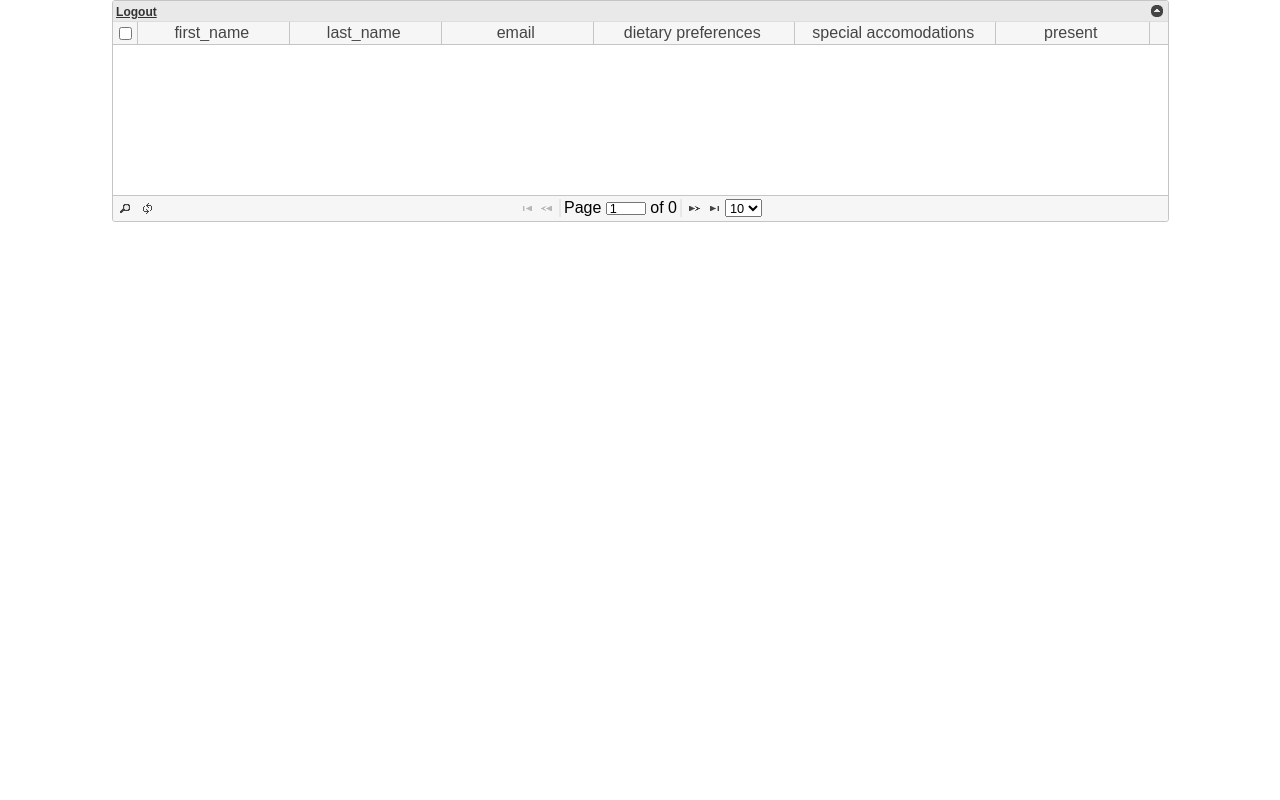
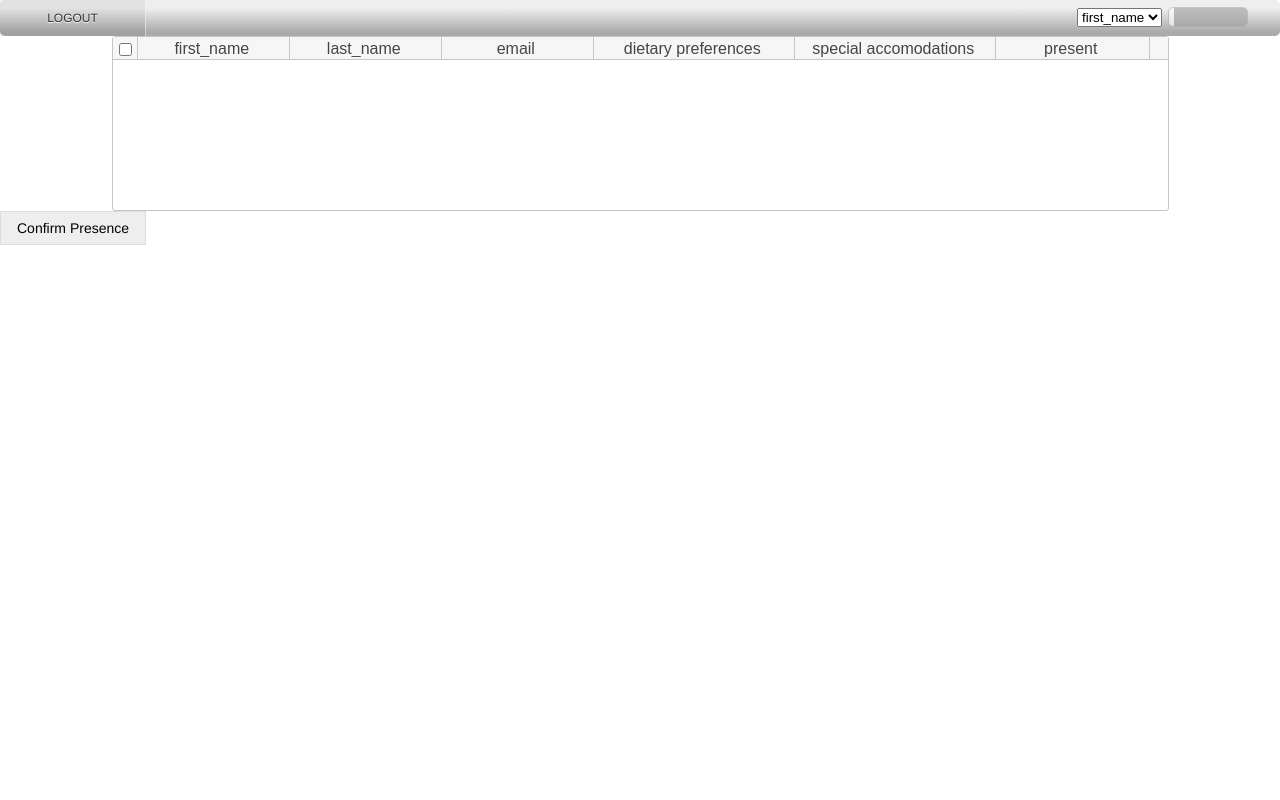
Before and after one commit to SungHoHong2/SWhacks-checkin, a Python web app: template templates/checkin_list.html in a window 1280 px wide. Run offline with Jinja, Linux system fonts and the light colour scheme; the template is opened without the code that fills it: most values are stand-ins (such as "Sample title", 1, 10 or a date in 2020); lists and menus that the app fills with data are empty; grey boxes are pictures that could not be loaded.

Commit message:
added list features

```diff
--- a/templates/checkin_list.html
+++ b/templates/checkin_list.html
@@ -12,12 +12,13 @@
 <link rel="stylesheet" type="text/css" media="screen" href="/templates/css/ui.jqgrid.css">
 <link rel="stylesheet" type="text/css" media="screen" href="/templates/css/ui.multiselect.css">
 <link rel="stylesheet" type="text/css" media="screen" href="/templates/css/checkin.css">
+<link rel="stylesheet" href="/templates/css/top_menu.css">
 
 
 <script type="text/javascript">
 
+var checkin_grid;
 $(document).ready(function() {
-    var checkin_grid;
     var attendant_list = {
         page : 1, total: 2, records: 10,
         rows : {{ attendant_list|safe }}
@@ -34,45 +35,104 @@
                 {name:'email'},
                 {name:'dietary_preferences', width: 200},
                 {name:'special_accomodations', width : 200},
-                {name:'present'}
+                {name:'present', align: 'center'}
             ],
-            onSelectRow: function(ids) {
-
-                var obj = checkin_grid.getRowData(ids);
-                var sendObj = {};
-                    sendObj.id = ids;
-
-                console.log(obj.present);
-                console.log(typeof obj.present);
-
-
-                if(obj.present=='true'){
-                    sendObj.is_present = true;
-                }
-
-                $.ajax({
-                    url : '../update',
-                    type: "POST",
-                    data : sendObj,
-                    success: function(data, textStatus, jqXHR){
-                        console.log(data);
-                    },
-                    error: function (jqXHR, textStatus, errorThrown){
-
-                    }
-                });
-            },
             rowNum:10,
             rowList:[10,20,30],
-            pager: '#pager2',
             sortname: 'id',
             sortorder: "desc",
             multiselect : true,
-            caption : '-'
     });
 
     checkin_grid = $("#checkin_list").jqGrid('navGrid','#pager2',{edit:false,add:false,del:false});
-    $('.ui-jqgrid-title').empty().append($('<a/>').text('Logout').attr('href','{{ logout_url }}'));
+
+
+    // search mode
+    $('#search_submit').click(function(){
+
+
+    })
+
+    // back to list mode
+    $('#search_text').keyup(function(e){
+
+        var code = e.which;
+        if(code==13)e.preventDefault();
+        if(code==32||code==13||code==188||code==186){
+            if($('#search_text').val() == ''){
+                location.href='/list';
+            }else{
+                var request_json = {
+                     col_name: $('#search_options').val(),
+                        text: $('#search_text').val()
+                };
+
+             $('#prev').remove();
+             $('#next').remove();
+
+                   $.ajax({
+                        url : '../list',
+                        type: "POST",
+                        data : request_json,
+                        success: function(data, textStatus, jqXHR){
+                            console.log(JSON.parse(data.attendant_list));
+                            console.log(checkin_grid.getRowData());
+
+                            var search_list = JSON.parse(data.attendant_list);
+
+                            $(checkin_grid.getRowData()).each(function(index, item){
+                                checkin_grid.delRowData(item.id);
+                            });
+
+                            for(var i=0;i<search_list.length;i++) {
+                                checkin_grid.jqGrid('addRowData', search_list[i].id, search_list[i]);
+                            }
+
+                        },
+                        error: function (jqXHR, textStatus, errorThrown){
+
+                        }
+                    });
+
+                }
+            }
+
+
+    });
+
+    $('#present_submit').click(function(){
+          var keys_array = checkin_grid.jqGrid('getGridParam','selarrrow');
+                        if(keys_array.length==0){ alert('Please select at least one row'); return; };
+
+                        if(!confirm('Are you sure?')){ return false; }
+
+                        var keys='';
+                        $(keys_array).each(function(index, item){
+                            keys+=item+',';
+                        });
+
+                        $.ajax({
+                            url : '../update',
+                            type: "POST",
+                            data : {keys: keys},
+                            success: function(data, textStatus, jqXHR){
+                                $(data.keys.split(',')).each(function(index, item){
+                                    if(checkin_grid.getRowData(item)['present']=='false') {
+                                        checkin_grid.jqGrid('setCell', item, 'present', true);
+                                    }else{
+                                        checkin_grid.jqGrid('setCell', item, 'present', false);
+                                    }
+                                });
+                            },
+                            error: function (jqXHR, textStatus, errorThrown){
+                                alert('Error!');
+                            }
+                        });
+
+    });
+
+
+
 });
 
 
@@ -80,6 +140,39 @@
 </head>
 
 <body>
+
+<div>
+	<div class="navMenu expander">
+		<div action="">
+			<input type="text" id ='search_text'/>
+            <select id="search_options">
+                  <option value="firstName">first_name</option>
+                  <option value="lastName">last_name</option>
+                  <option value="email">email</option>
+            </select>
+
+            <a href="{{ logout_url }}">Logout</a>
+
+		</div>
+	</div>
+
+</div>
+
+
+
 <table id="checkin_list"></table>
-<div id="pager2"></div>
+
+<div>
+<ul class="pagination">
+  <li><a id="present_submit" class="active">Confirm Presence</a></li>
+    {% if prev %}
+        <li><a id="prev" href="/list?prev_cursor={{ prev_cursor }}">❮</a></li>
+    {% endif %}
+    {% if next %}
+        <li><a id="next" href="/list?next_cursor={{ next_cursor }}">❯</a></li>
+    {% endif %}
+</ul>
+</div>
+
+
 </body>
--- /dev/null
+++ b/templates/css/top_menu.css
@@ -0,0 +1,96 @@
+html { font-family: helvetica }
+
+ul.pagination {
+    display: inline-block;
+    padding: 0;
+    margin: auto;
+    width: 50%;}
+
+ul.pagination li {display: inline;}
+
+ul.pagination li a {
+    color: black;
+    float: left;
+    padding: 8px 16px;
+    text-decoration: none;
+    transition: background-color .3s;
+    border: 1px solid #ddd;
+    font-size: 14px;
+}
+
+ul.pagination li a.active {
+    background-color: #eee;
+    color: black;
+    border: 1px solid #ddd;
+}
+
+#search_options{
+    float: right;
+    margin-top: 8px;
+    margin-right: 6px;
+}
+
+.navMenu {
+    height: 36px;
+    line-height: 36px;
+    width: 900px;
+    /* CSS 3 */
+    background-image: linear-gradient(bottom, rgb(170,170,170) 11%, rgb(238,238,238) 77%);
+    background-image: -o-linear-gradient(bottom, rgb(170,170,170) 11%, rgb(238,238,238) 77%);
+    background-image: -moz-linear-gradient(bottom, rgb(170,170,170) 11%, rgb(238,238,238) 77%);
+    background-image: -webkit-linear-gradient(bottom, rgb(170,170,170) 11%, rgb(238,238,238) 77%);
+    background-image: -ms-linear-gradient(bottom, rgb(170,170,170) 11%, rgb(238,238,238) 77%);
+    background-image: -webkit-gradient( linear, left bottom, left top, color-stop(0.11, rgb(170,170,170)), color-stop(0.77, rgb(238,238,238)) );
+    border-radius: 5px;
+    margin: auto;
+    width: 100%;
+}
+
+.navMenu a {
+    color: #333;
+    border-right: 1px solid rgba(255,255,255,.5);
+    display: inline-block;
+    float: left;
+    font-size: 12px;
+    padding: 0 15px;
+    text-align: center;
+    text-shadow: 0 1px 1px #FFF;
+    text-transform: uppercase;
+    text-decoration: none;
+    width: 115px;
+    /* CSS3 */
+    -webkit-transition: 0.3s;
+    -moz-transition: 0.3s;
+    -o-transition: 0.3s;
+    transition: 0.3s;
+}
+
+.navMenu a:hover { background-color: rgba(0, 0, 0,.05) }
+
+.navMenu input {
+    background: url(http://cssdeck.com/uploads/media/items/4/4yK4Jqj.jpg) 5px center no-repeat #FFF;
+    border: 1px solid #AAA;
+    color: #666;
+    float: right;
+    font-size: 11px;
+    margin: 7px 32px 0 0;
+    opacity: 0.6;
+    outline: none;
+    padding: 3px 5px 3px 20px;
+    width: 80px;
+    /* CSS3 */
+    border-radius: 5px;
+    -webkit-transition: 0.3s;
+    -moz-transition: 0.3s;
+    -o-transition: 0.3s;
+    transition: 0.3s;
+}
+
+.navMenu input:hover { opacity: 1 }
+
+.navMenu input:focus {
+    opacity: 1;
+    width: 180px;
+}
+
+.navMenu input:focus ~ a { width: 95px }
```
Also changed, not shown: modals/Attendant.py (+80 -21 lines), views/CheckInUpdateHandler.py (+5 -3 lines), views/CheckinListHandler.py (+35 -13 lines), 8 other files.
